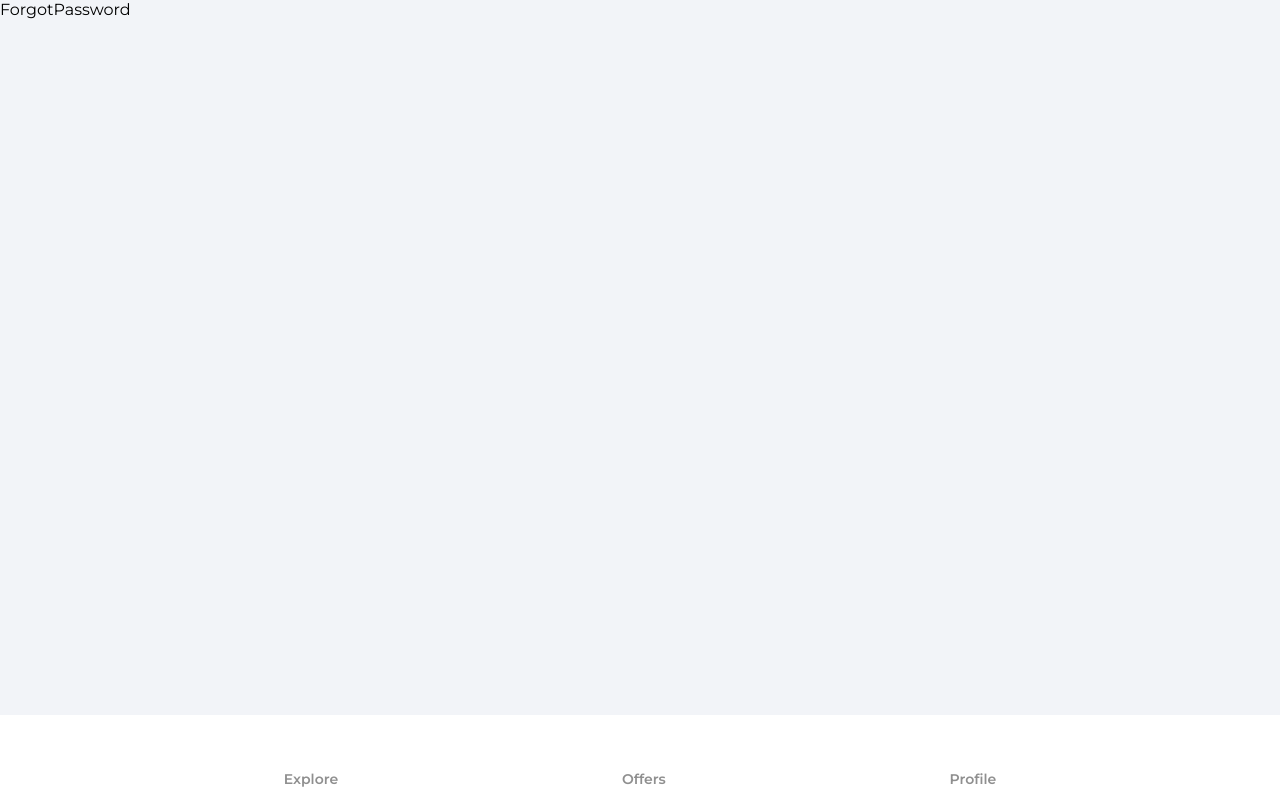
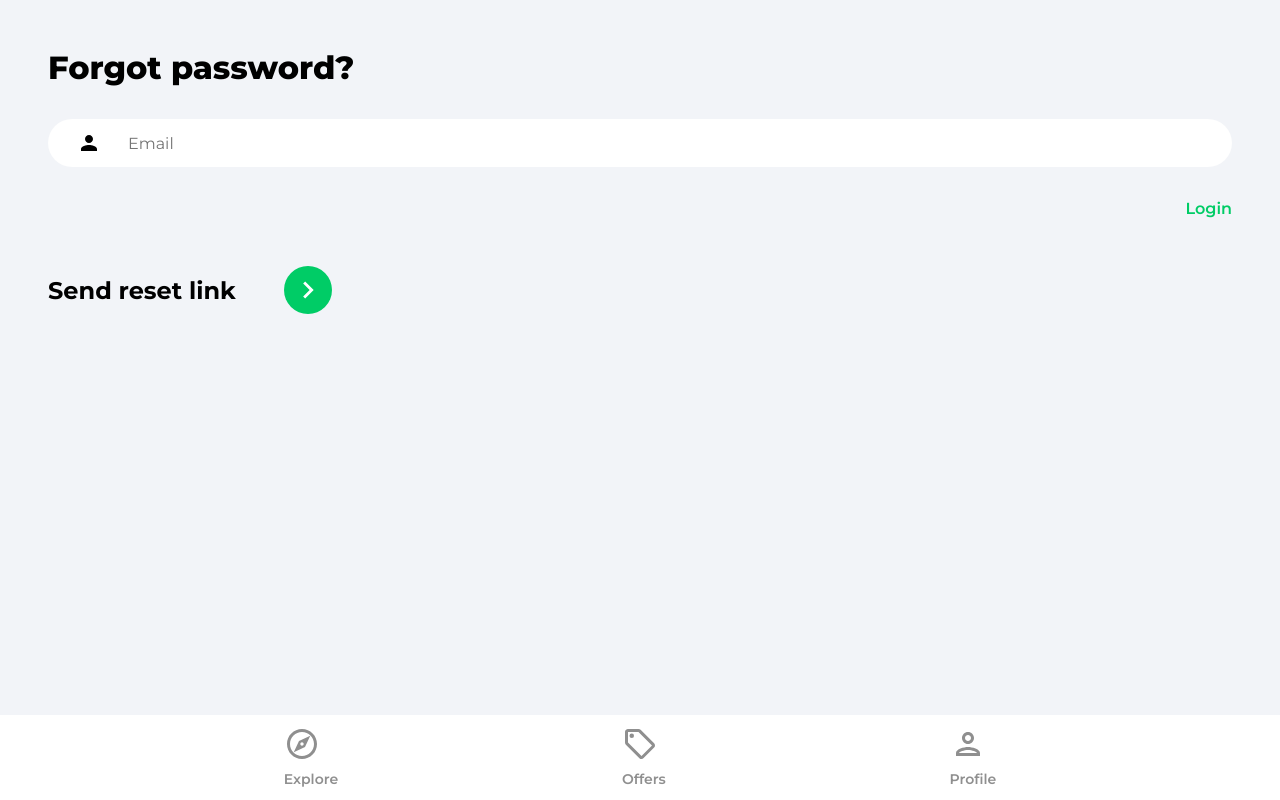
Before and after one commit to N00bG1rl/housemarket-project, a React (Create React App) app: page /forgot-password in a window 1280 px wide. Built offline with nearby package versions, Linux system fonts and the light colour scheme; some icons are missing.

Commit message:
Forgot password set

```diff
--- a/src/components/PrivateRoute.jsx
+++ b/src/components/PrivateRoute.jsx
@@ -4,9 +4,9 @@
 import Spinner from './layout/Spinner'
 
 const PrivateRoute = () => {
-	const { loggedIn, checkingStatus } = useAuthStatus()
+	const { loggedIn, isPending } = useAuthStatus()
 
-	if (checkingStatus) {
+	if (isPending) {
 		return <Spinner />
 	}
 
--- a/src/components/layout/Navbar.jsx
+++ b/src/components/layout/Navbar.jsx
@@ -1,7 +1,7 @@
 import { NavLink } from 'react-router-dom'
-import { ReactComponent as OfferIcon } from '../assets/svg/localOfferIcon.svg'
-import { ReactComponent as ExploreIcon } from '../assets/svg/exploreIcon.svg'
-import { ReactComponent as PersonOutlineIcon } from '../assets/svg/personOutlineIcon.svg'
+import { ReactComponent as OfferIcon } from '../../assets/svg/localOfferIcon.svg'
+import { ReactComponent as ExploreIcon } from '../../assets/svg/exploreIcon.svg'
+import { ReactComponent as PersonOutlineIcon } from '../../assets/svg/personOutlineIcon.svg'
 
 function Navbar() {
 	return (
--- a/src/pages/ForgotPassword.jsx
+++ b/src/pages/ForgotPassword.jsx
@@ -1,7 +1,58 @@
-import React from 'react'
+import { useState } from 'react'
+import { Link } from 'react-router-dom'
+import { getAuth, sendPasswordResetEmail } from 'firebase/auth'
+import { toast } from 'react-toastify'
+import { ReactComponent as ArrowRightIcon } from '../assets/svg/keyboardArrowRightIcon.svg'
 
 function ForgotPassword() {
-	return <div>ForgotPassword</div>
+	const [email, setEmail] = useState('')
+
+	const onChange = e => setEmail(e.target.value)
+
+	const onSubmit = async e => {
+		e.preventDefault()
+
+		try {
+			const auth = getAuth()
+			await sendPasswordResetEmail(auth, email)
+			toast.success('Email was sent successfuly.')
+		} catch (error) {
+			toast.error('Ploblem on sending email. Please try again.')
+		}
+	}
+
+	return (
+		<div className='pageContainer'>
+			<header>
+				<p className='pageHeader'>Forgot password?</p>
+			</header>
+
+			<main>
+				<form onSubmit={onSubmit}>
+					<input
+						type='email'
+						name='email'
+						id='email'
+						placeholder='Email'
+						className='emailInput'
+						value={email}
+						onChange={onChange}
+					/>
+
+					<Link className='forgotPasswordLink' to='/login'>
+						Login
+					</Link>
+
+					<div className='signInBar'>
+						<div className='signInText'>Send reset link</div>
+						<button className='signInButton'>
+							<ArrowRightIcon fill='#ffffff' width='34px' height='34px' />
+						</button>
+					</div>
+				</form>
+			</main>
+		</div>
+	)
 }
 
 export default ForgotPassword
```
